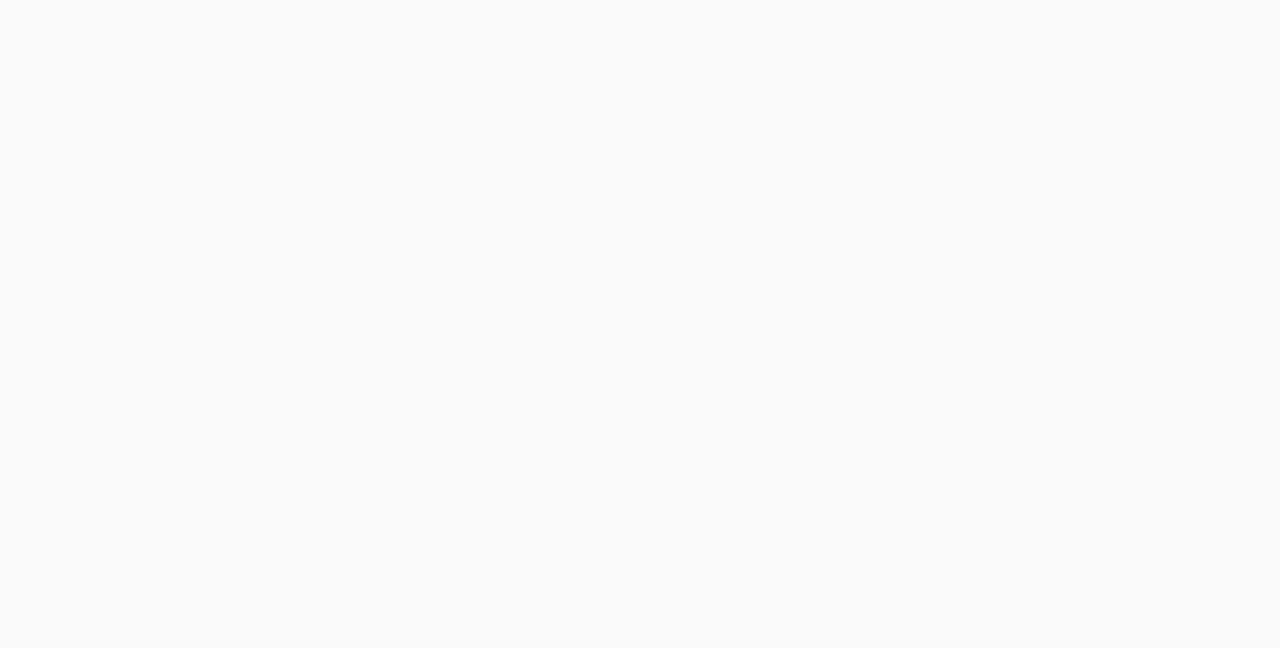
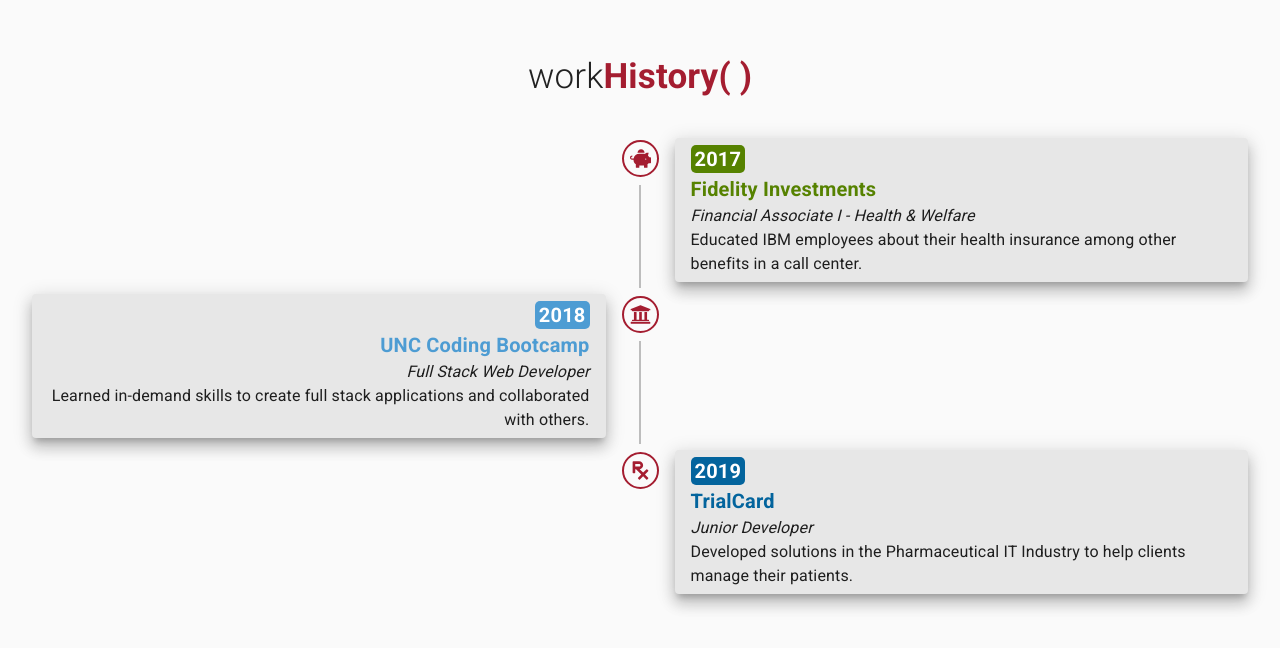
Before and after one commit to dpadillajs/NewPortfolio, a React (Create React App) app: page / in a window 1280 px wide. Shown: the part 1071-1719 px from the top of the page. Before the commit the page ends 1153 px from the top, so only its background shows below. Built offline with nearby package versions, Linux system fonts and the light colour scheme.

Commit message:
Work History Added, Renaming Components

```diff
--- /dev/null
+++ b/src/assets/json/work_history_data.json
@@ -0,0 +1,26 @@
+[
+  {
+    "yearEmployed": "2017",
+    "companyName": "Fidelity Investments",
+    "iconName": "piggy-bank",
+    "color": "#568200",
+    "jobTitle": "Financial Associate I - Health & Welfare",
+    "jobSummary": "Educated IBM employees about their health insurance among other benefits in a call center."
+  },
+  {
+    "yearEmployed": "2018",
+    "companyName": "UNC Coding Bootcamp",
+    "iconName": "university",
+    "color": "#4d9cd3",
+    "jobTitle": "Full Stack Web Developer",
+    "jobSummary": "Learned in-demand skills to create full stack applications and collaborated with others."
+  },
+  {
+    "yearEmployed": "2019",
+    "companyName": "TrialCard",
+    "iconName": "prescription",
+    "color": "#03649d",
+    "jobTitle": "Junior Developer",
+    "jobSummary": "Developed solutions in the Pharmaceutical IT Industry to help clients manage their patients."
+  }
+]
--- a/src/components/App/App.tsx
+++ b/src/components/App/App.tsx
@@ -1,10 +1,11 @@
 import React from 'react';
 import './App.css';
+import { Spacer } from '../../containers/Spacer/Spacer';
 import Navbar from '../Navbar/Navbar';
 import AboutMe from '../AboutMe/AboutMe';
-import { Spacer } from '../../containers/Spacer/Spacer';
-import SkillSet from "../SkillSet/SkillSet";
+import TechnicalSkillSet from "../TechnicalSkillSet/TechnicalSkillSet";
 import Overview from "../Overview/Overview";
+import WorkHistory from "../WorkHistory/WorkHistory";
 
 const App : React.FC = () => {
   return (
@@ -13,9 +14,12 @@
       {/*Spacer*/}<Spacer divHeight={30}/>
       <AboutMe/>
       {/*Spacer*/}<Spacer divHeight={30}/>
-      <SkillSet/>
-      {/*Spacer*/}<Spacer divHeight={50}/>
+      <TechnicalSkillSet/>
+      {/*Spacer*/}<Spacer divHeight={30}/>
       <Overview/>
+      {/*Spacer*/}<Spacer divHeight={30}/>
+      <WorkHistory/>
+      {/*Spacer*/}<Spacer divHeight={30}/>
     </div>
   );
 }
--- a/src/components/SkillSet/SkillSet.tsx
+++ b/src/components/TechnicalSkillSet/TechnicalSkillSet.tsx
@@ -24,7 +24,7 @@
     }),
 );
 
-export default function SkillSet() {
+export default function TechnicalSkillSet() {
     const classes = useStyles();
 
     const importAll = (img: __WebpackModuleApi.RequireContext) => {
--- /dev/null
+++ b/src/components/WorkHistory/WorkHistory.css
@@ -0,0 +1,37 @@
+.timeline-paper {
+    padding: 6px 16px;
+    background: #e7e7e7!important;
+}
+
+.year-employed {
+    font-size: 20px!important;
+    font-weight: bold!important;
+    display: inline;
+    padding: 2px 4px;
+    color: white;
+    border-radius: 5px;
+}
+
+.company-name {
+    font-size: 20px!important;
+    font-weight: bold!important;
+}
+
+.job-title {
+    font-style: italic;
+}
+
+.timeline-dot {
+    border-color: #a41d30!important;
+}
+
+.timeline-font-icon {
+    width: 25px!important;
+    height: 25px!important;
+    padding: 2px;
+    color: #a41d30;
+}
+
+.timeline-connector {
+    background-color: darkgrey;
+}
--- /dev/null
+++ b/src/components/WorkHistory/WorkHistory.tsx
@@ -0,0 +1,67 @@
+import React from 'react';
+import './WorkHistory.css';
+import Timeline from '@material-ui/lab/Timeline';
+import TimelineItem from '@material-ui/lab/TimelineItem';
+import TimelineSeparator from '@material-ui/lab/TimelineSeparator';
+import TimelineConnector from '@material-ui/lab/TimelineConnector';
+import TimelineContent from '@material-ui/lab/TimelineContent';
+import TimelineDot from '@material-ui/lab/TimelineDot';
+import WorkHistoryData from '../../assets/json/work_history_data.json';
+import { FontAwesomeIcon } from '@fortawesome/react-fontawesome';
+import { faUniversity } from '@fortawesome/free-solid-svg-icons';
+import { faPiggyBank } from '@fortawesome/free-solid-svg-icons';
+import { faPrescription } from '@fortawesome/free-solid-svg-icons';
+import Paper from '@material-ui/core/Paper';
+import Typography from '@material-ui/core/Typography';
+import { HeaderTitle } from "../../containers/HeaderTitle/HeaderTitle";
+import { Spacer } from "../../containers/Spacer/Spacer";
+
+export default function WorkHistory() {
+    const data = WorkHistoryData;
+    const icons = new Map();
+    icons.set("piggy-bank", faPiggyBank);
+    icons.set("university", faUniversity);
+    icons.set("prescription", faPrescription);
+
+    return (
+        <>
+            <HeaderTitle titleOne="work" titleTwo="History"/>
+            <Spacer divHeight={10}/>
+            <Timeline align="alternate">
+                {data.map((x, i) => {
+                    const icon = icons.get(x.iconName);
+                    return (
+                        <TimelineItem key={i}>
+                            <TimelineSeparator>
+                                <TimelineDot className="timeline-dot" variant="outlined">
+                                    <FontAwesomeIcon className="timeline-font-icon" icon={icon}/>
+                                </TimelineDot>
+                                {++i === data.length ? null : <TimelineConnector className="timeline-connector"/>}
+                            </TimelineSeparator>
+                            <TimelineContent>
+                                <Paper elevation={10} className="timeline-paper">
+                                    <Typography
+                                        className="year-employed"
+                                        component="h1"
+                                        style={{background: x.color}}
+                                    >
+                                        {x.yearEmployed}
+                                    </Typography>
+                                    <Typography
+                                        className="company-name"
+                                        component="h1"
+                                        style={{color: x.color}}
+                                    >
+                                        {x.companyName}
+                                    </Typography>
+                                    <Typography className="job-title">{x.jobTitle}</Typography>
+                                    <Typography>{x.jobSummary}</Typography>
+                                </Paper>
+                            </TimelineContent>
+                        </TimelineItem>
+                    );
+                })}
+            </Timeline>
+        </>
+    );
+}
```
